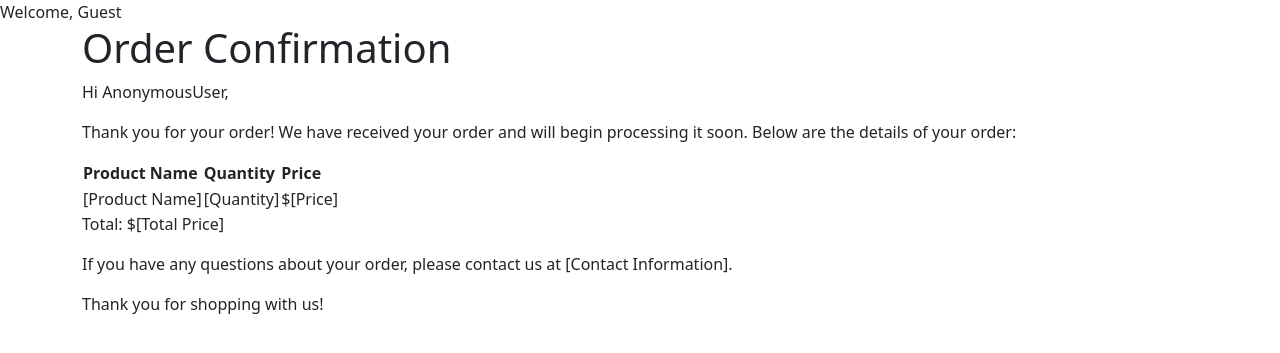
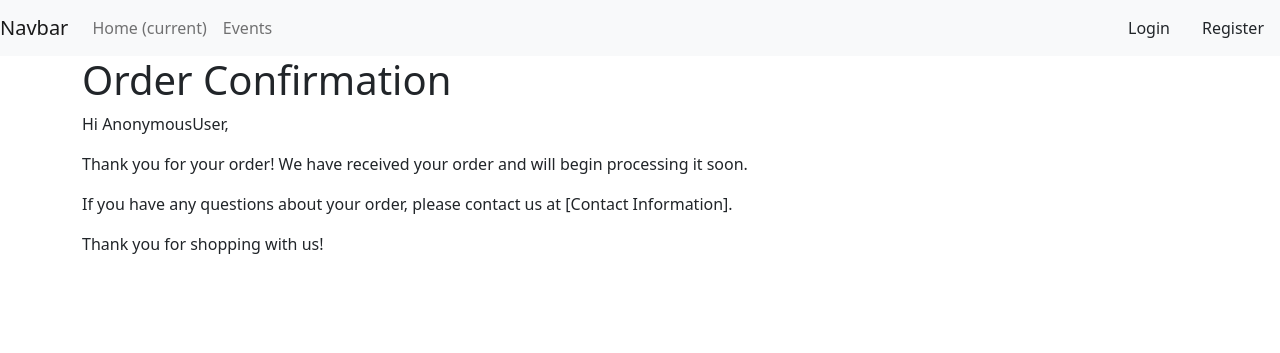
Before and after one commit to paulhoratau/GoTickets, a Django app: page /order/confirmation in a window 1280 px wide. Shown: the top 353 px of the page. Run offline with Django 5.2, Linux system fonts and the light colour scheme.

Commit message:
added purchase ticket and order confirmation functionality

```diff
--- a/GoTicketsApp/templates/GoTickets/base/base.html
+++ b/GoTicketsApp/templates/GoTickets/base/base.html
@@ -15,18 +15,37 @@
 
     </head>
     <body>
-        <nav>
+        <nav class="navbar navbar-expand-lg navbar-light bg-light">
+            <a class="navbar-brand" href="#}">Navbar</a>
+            <button class="navbar-toggler" type="button" data-toggle="collapse" data-target="#navbarNavDropdown" aria-controls="navbarNavDropdown" aria-expanded="false" aria-label="Toggle navigation">
+                <span class="navbar-toggler-icon"></span>
+            </button>
+            <div class="collapse navbar-collapse" id="navbarNavDropdown">
+                <ul class="navbar-nav">
+                    <li class="nav-item active">
+                        <a class="nav-link" href="#">Home <span class="sr-only">(current)</span></a>
+                    </li>
+                    <li class="nav-item">
+                        <a class="nav-link" href="/events/">Events</a>
+                    </li>
+                    {% if user.is_authenticated %}
+                        <li class="nav-item">
+                            <a class="nav-link" href="/event/create/">Create Event</a>
+                        </li>
+                    {% endif %}
+                    <!-- The dropdown can stay unchanged or you can modify it as per your requirements -->
+            </div>
             {% if user.is_authenticated %}
-                <span>Welcome, {{ request.user }}</span> <br>
-                    <a href="{% url 'logout' %}" class="nav-link link-dark">
-                        <i class=""></i> Logout
-                    </a>
-            {% else %}
-                <span>Welcome, Guest</span> <br>
-            {% endif %}
+            <span>Welcome, {{ user.username }}</span> <br>
+            <a href="{% url 'logout' %}" class="nav-link link-dark">
+                Logout
+            </a>
+        {% else %}
+            <a href="{% url 'login' %}" class="nav-link link-dark">Login</a>
+            <a href="{% url 'register' %}" class="nav-link link-dark">Register</a>
+        {% endif %}
+        </nav>
 
-
-        </nav>
 
         {% block content %}
 
--- a/GoTicketsApp/templates/GoTickets/order_confirmation.html
+++ b/GoTicketsApp/templates/GoTickets/order_confirmation.html
@@ -6,23 +6,8 @@
         <h1>Order Confirmation</h1>
     </div>
     <p>Hi {{ request.user }},</p>
-    <p>Thank you for your order! We have received your order and will begin processing it soon. Below are the details of your order:</p>
-    <div class="order-details">
-        <table>
-            <tr>
-                <th>Product Name</th>
-                <th>Quantity</th>
-                <th>Price</th>
-            </tr>
-            <tr>
-                <td>[Product Name]</td>
-                <td>[Quantity]</td>
-                <td>$[Price]</td>
-            </tr>
-            <!-- Add more rows as needed -->
-        </table>
-    </div>
-    <p>Total: $[Total Price]</p>
+    <p>Thank you for your order! We have received your order and will begin processing it soon.
+
     <p>If you have any questions about your order, please contact us at [Contact Information].</p>
     <div class="footer">
         <p>Thank you for shopping with us!</p>
--- a/GoTicketsApp/urls.py
+++ b/GoTicketsApp/urls.py
@@ -14,8 +14,6 @@ urlpatterns = [
     path('events/<int:id>/', views.events_by_id, name="events_by_id"),
     path('events/<int:id>/manage/', views.event_manage, name="event_manage"),
 
-    path('cart/', views.cart_detail, name='cart_detail'),
-    path('add/<int:event_id>/', views.add_to_cart, name='add_to_cart'),
-    path('remove/<int:item_id>/', views.remove_from_cart, name='remove_from_cart'),
     path('order/confirmation', views.order_confirmation, name='order_confirmation'),
+     path('checkout/', views.checkout, name='checkout'),
 ]
--- a/GoTicketsApp/views.py
+++ b/GoTicketsApp/views.py
@@ -1,8 +1,9 @@
 from django.shortcuts import render, redirect, get_object_or_404
 from django.contrib.auth import authenticate, login, logout
 from django.contrib import messages
-from .forms import CreateUserForm, EventForm, UpdateEventForm
-from .models import Event, User, CartItem, Cart
+from .forms import CreateUserForm, EventForm, UpdateEventForm, PurchaseForm
+from .models import Event, User, Purchase
+
 
 
 
@@ -41,9 +42,25 @@ def events(request):
     }
     return render(request, 'GoTickets/events.html', context)
 
+
 def events_by_id(request, id):
     event = get_object_or_404(Event, pk=id)
-    return render(request, 'GoTickets/events_by_id.html', {'event': event})
+    if request.method == "POST":
+        form = PurchaseForm(request.POST, request.FILES)
+        if form.is_valid():
+            purchase = form.save(commit=False)
+            purchase.user = request.user
+            purchase.event = event
+            purchase.save()
+            return redirect('order_confirmation')
+    else:
+        form = PurchaseForm()
+
+    context = {
+        'event': event,
+        'form': form,
+    }
+    return render(request, 'GoTickets/events_by_id.html', context)
 
 
 def register(request):
@@ -75,42 +92,14 @@ def logoutUser(request):
     return redirect('login')
 
 def order_confirmation(request):
-    orders = Event.objects.all()
-    context = {
-        'orders': orders
-    }
-    return render(request, 'GoTickets/order_confirmation.html', context)
+    return render(request, 'GoTickets/order_confirmation.html')
 
-def cart_detail(request):
-    cart_id = request.session.get("cart_id", None)
-    if cart_id:
-        cart = Cart.objects.get(id=cart_id)
+def checkout(request):
+    if request.method == "POST":
+        form = PurchaseForm(request.POST, request.FILES)
+        if form.is_valid():
+            form.save()
+            return redirect('order_confirmation')
     else:
-        cart = Cart()
-        cart.save()
-        request.session['cart_id'] = cart.id
-    return render(request, 'GoTickets/cart_detail.html', {'cart': cart})
-
-def add_to_cart(request, event_id):
-    event = Event.objects.get(id=event_id)
-    cart_id = request.session.get("cart_id", None)
-    cart, created = Cart.objects.get_or_create(id=cart_id)
-    if created:
-        request.session['cart_id'] = cart.id
-    item, created = CartItem.objects.get_or_create(ticket=event, defaults={'quantity': 1})
-    if not created:
-        item.quantity += 1
-        item.save()
-    cart.items.add(item)
-    cart.total += item.quantity * event.price
-    cart.save()
-    return redirect('cart_detail')
-
-def remove_from_cart(request, item_id):
-    item = CartItem.objects.get(id=item_id)
-    cart = Cart.objects.get(id=request.session.get("cart_id"))
-    cart.total -= item.ticket.price * item.quantity
-    cart.items.remove(item)
-    item.delete()
-    cart.save()
-    return redirect('cart_detail')
+        form = PurchaseForm()
+    return render(request, 'GoTickets/checkout.html', {'form': form})
```
Also changed, not shown: GoTicketsApp/forms.py (+6 -1 lines), GoTicketsApp/models.py (+7 -6 lines), GoTicketsApp/templates/GoTickets/cart_detail.html (deleted, +0 -11 lines), GoTicketsApp/templates/GoTickets/checkout.html (added, +10 -0 lines), GoTicketsApp/templates/GoTickets/events_by_id.html (+4 -3 lines), GoTicketsApp/templates/GoTickets/index.html (added, +9 -0 lines), GoTicketsApp/migrations/0003_purchase.py (added), GoTicketsApp/migrations/0004_remove_cartitem_ticket_delete_cart_delete_cartitem.py (added), GoTicketsApp/migrations/0005_purchase_vip.py (added), db.sqlite3.
